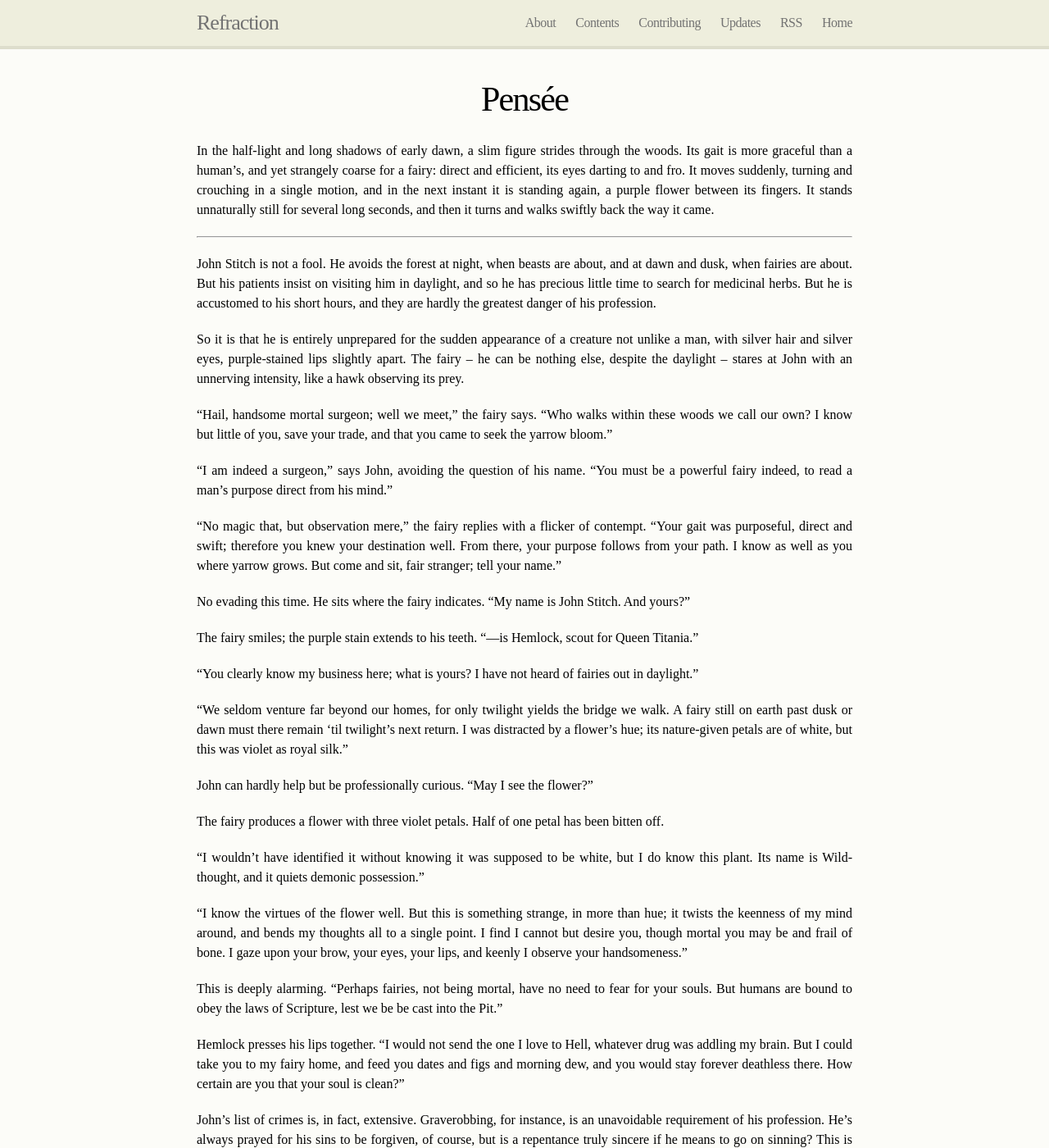
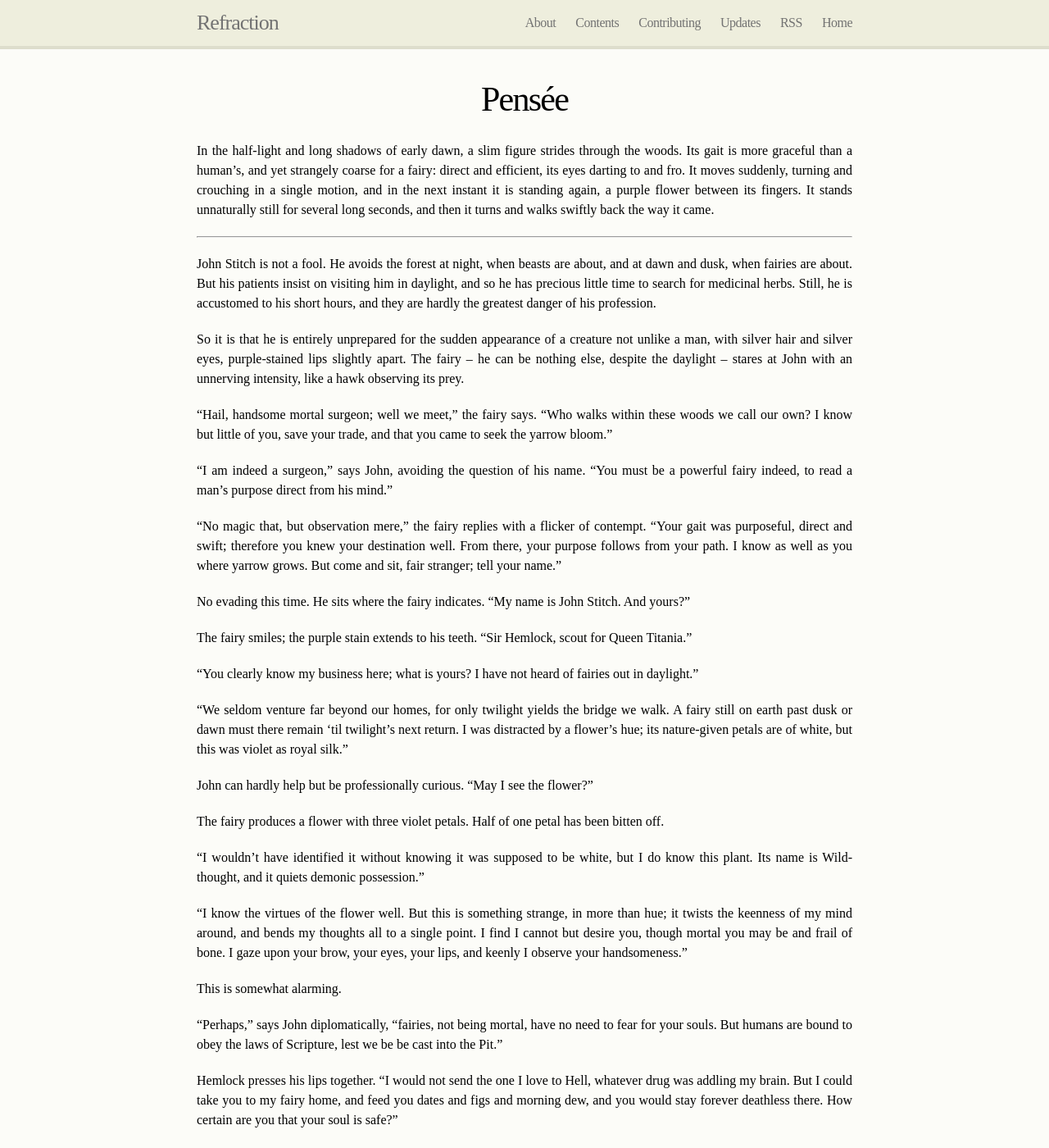
Before and after one commit to foolscap-studio/refraction, a Jekyll site: the page built from _posts/2014-06-06-pensee.md, in a window 1280 px wide and 1400 px high. Shown: the whole window at 82% size. Built offline with Jekyll 4.4.1, drawn with Linux system fonts in a browser that asks for light colours.

Commit message:
revising Pensee a bit

```diff
--- a/_posts/2014-06-06-pensee.md
+++ b/_posts/2014-06-06-pensee.md
@@ -8,7 +8,7 @@ In the half-light and long shadows of early dawn, a slim figure strides through
 
 ---
 
-John Stitch is not a fool. He avoids the forest at night, when beasts are about, and at dawn and dusk, when fairies are about. But his patients insist on visiting him in daylight, and so he has precious little time to search for medicinal herbs. But he is accustomed to his short hours, and they are hardly the greatest danger of his profession.
+John Stitch is not a fool. He avoids the forest at night, when beasts are about, and at dawn and dusk, when fairies are about. But his patients insist on visiting him in daylight, and so he has precious little time to search for medicinal herbs. Still, he is accustomed to his short hours, and they are hardly the greatest danger of his profession.
 
 So it is that he is entirely unprepared for the sudden appearance of a creature not unlike a man, with silver hair and silver eyes, purple-stained lips slightly apart. The fairy &ndash; he can be nothing else, despite the daylight &ndash; stares at John with an unnerving intensity, like a hawk observing its prey.
 
@@ -20,7 +20,7 @@ So it is that he is entirely unprepared for the sudden appearance of a creature
 
 No evading this time. He sits where the fairy indicates. "My name is John Stitch. And yours?"
 
-The fairy smiles; the purple stain extends to his teeth. "&mdash;is Hemlock, scout for Queen Titania."
+The fairy smiles; the purple stain extends to his teeth. "Sir Hemlock, scout for Queen Titania."
 
 "You clearly know my business here; what is yours? I have not heard of fairies out in daylight."
 
@@ -34,9 +34,11 @@ The fairy produces a flower with three violet petals. Half of one petal has been
 
 "I know the virtues of the flower well. But this is something strange, in more than hue; it twists the keenness of my mind around, and bends my thoughts all to a single point. I find I cannot but desire you, though mortal you may be and frail of bone. I gaze upon your brow, your eyes, your lips, and keenly I observe your handsomeness."
 
-This is deeply alarming. "Perhaps fairies, not being mortal, have no need to fear for your souls. But humans are bound to obey the laws of Scripture, lest we be be cast into the Pit."
+This is somewhat alarming.
 
-Hemlock presses his lips together. "I would not send the one I love to Hell, whatever drug was addling my brain. But I could take you to my fairy home, and feed you dates and figs and morning dew, and you would stay forever deathless there. How certain are you that your soul is clean?"
+"Perhaps," says John diplomatically, "fairies, not being mortal, have no need to fear for your souls. But humans are bound to obey the laws of Scripture, lest we be be cast into the Pit."
+
+Hemlock presses his lips together. "I would not send the one I love to Hell, whatever drug was addling my brain. But I could take you to my fairy home, and feed you dates and figs and morning dew, and you would stay forever deathless there. How certain are you that your soul is safe?"
 
 John's list of crimes is, in fact, extensive. Graverobbing, for instance, is an unavoidable requirement of his profession. He's always prayed for his sins to be forgiven, of course, but is a repentance truly sincere if he means to go on sinning? This is the true cost of medicine: to do good requires endangering one's soul.
 
```
